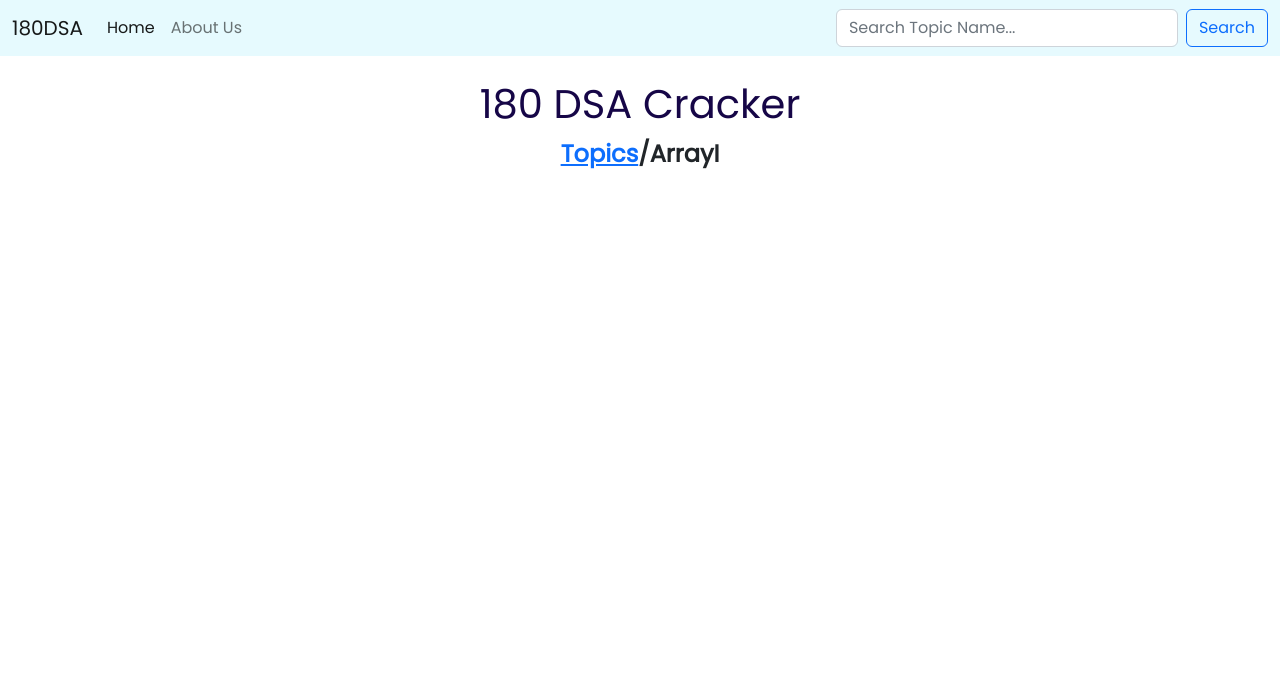
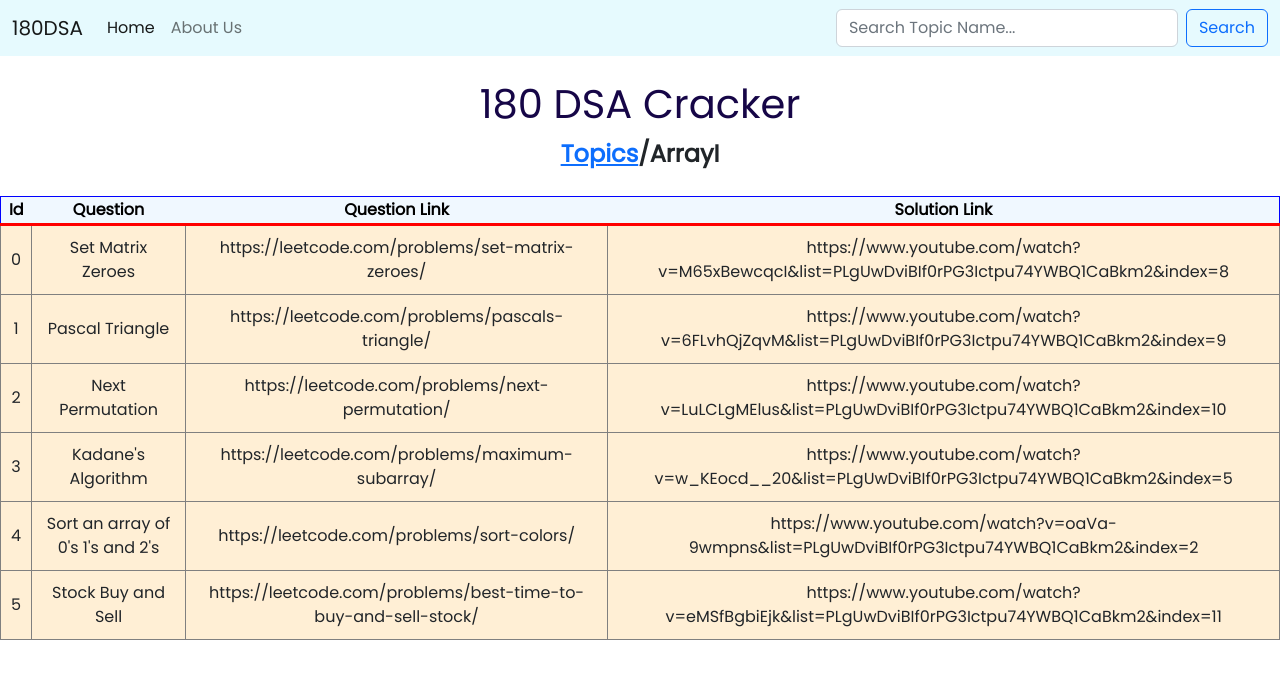
Before and after one commit to TheAayushRana/180-DSA-Sheet, a React (Vite) app: page /arrayI in a window 1280 px wide. Shown: the top 678 px of the page. Built offline with nearby package versions, Linux system fonts and the light colour scheme.

Commit message:
Table Added with Data

```diff
--- a/package.json
+++ b/package.json
@@ -11,7 +11,8 @@
   "dependencies": {
     "react": "^18.2.0",
     "react-dom": "^18.2.0",
-    "react-router-dom": "^6.8.1"
+    "react-router-dom": "^6.8.1",
+    "react-table": "^7.8.0"
   },
   "devDependencies": {
     "@types/react": "^18.0.24",
--- /dev/null
+++ b/src/components/MainTable.jsx
@@ -0,0 +1,90 @@
+import { useTable } from "react-table";
+import { useMemo } from "react";
+
+function MainTable({ content }) {
+  console.log(content);
+  const data = useMemo(() => content, []);
+
+  const columns = useMemo(
+    () => [
+      {
+        Header: "Id",
+        accessor: "id", // accessor is the "key" in the data
+      },
+      {
+        Header: "Question",
+        accessor: "Question",
+      },
+      {
+        Header: "Question Link",
+        accessor: "Question_link",
+      },
+      {
+        Header: "Solution Link",
+        accessor: "Solution_link",
+      },
+    ],
+    []
+  );
+
+  const { getTableProps, getTableBodyProps, headerGroups, rows, prepareRow } =
+    useTable({ columns, data });
+
+  return (
+    <>
+      <table
+        {...getTableProps()}
+        style={{
+          border: "solid 1px blue",
+          textAlign: "center",
+          margin: "auto",
+        }}
+      >
+        <thead>
+          {headerGroups.map((headerGroup) => (
+            <tr {...headerGroup.getHeaderGroupProps()}>
+              {headerGroup.headers.map((column) => (
+                <th
+                  {...column.getHeaderProps()}
+                  style={{
+                    borderBottom: "solid 3px red",
+                    background: "aliceblue",
+                    color: "black",
+                    fontWeight: "bold",
+                  }}
+                >
+                  {column.render("Header")}
+                </th>
+              ))}
+            </tr>
+          ))}
+        </thead>
+        <tbody {...getTableBodyProps()}>
+          {rows.map((row) => {
+            prepareRow(row);
+            return (
+              <tr {...row.getRowProps()}>
+                {row.cells.map((cell) => {
+                  return (
+                    <td
+                      {...cell.getCellProps()}
+                      style={{
+                        padding: "10px",
+                        border: "solid 1px gray",
+                        background: "papayawhip",
+                      }}
+                    >
+                      {cell.render("Cell")}
+                    </td>
+                  );
+                })}
+              </tr>
+            );
+          })}
+        </tbody>
+      </table>
+    </>
+  );
+}
+
+export default MainTable;
--- a/src/components/Topic.jsx
+++ b/src/components/Topic.jsx
@@ -1,14 +1,17 @@
 import React from "react";
 import { Link, useParams } from "react-router-dom";
+import MainTable from "./MainTable";
+import Questions from "../Data/Questions.json";
 
 export default function Topic() {
   const { topicName } = useParams();
   return (
     <div>
-      <p className="text-center fs-4 fw-semibold">
+      <p className="text-center fs-4 fw-semibold pb-2">
         <Link to="/">Topics</Link>/
         {topicName.charAt(0).toUpperCase() + topicName.slice(1) + " "}
       </p>
+      <MainTable content={Questions[topicName]} />
     </div>
   );
 }
```
Also changed, not shown: 1 other file (tests, documents, lock files or other folders).
